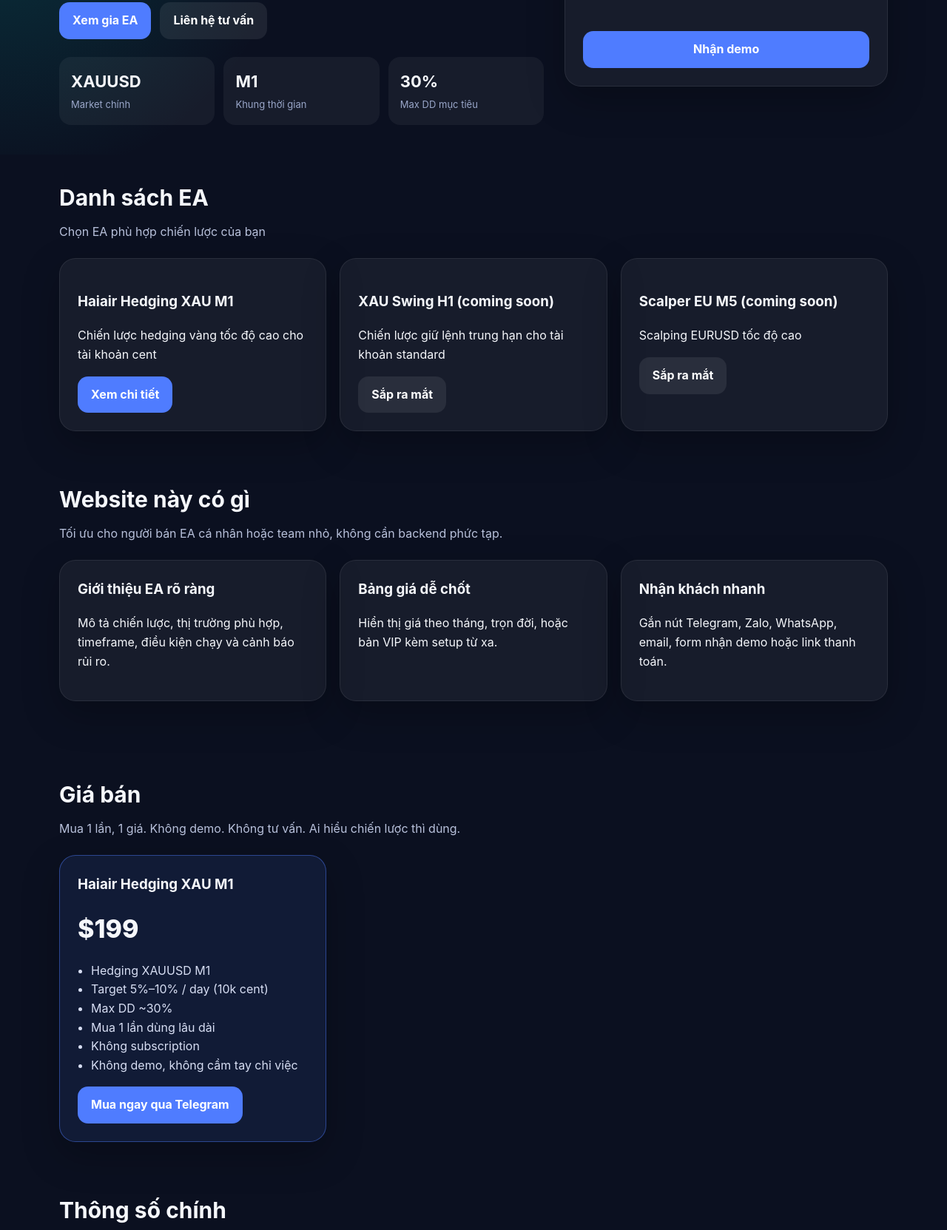
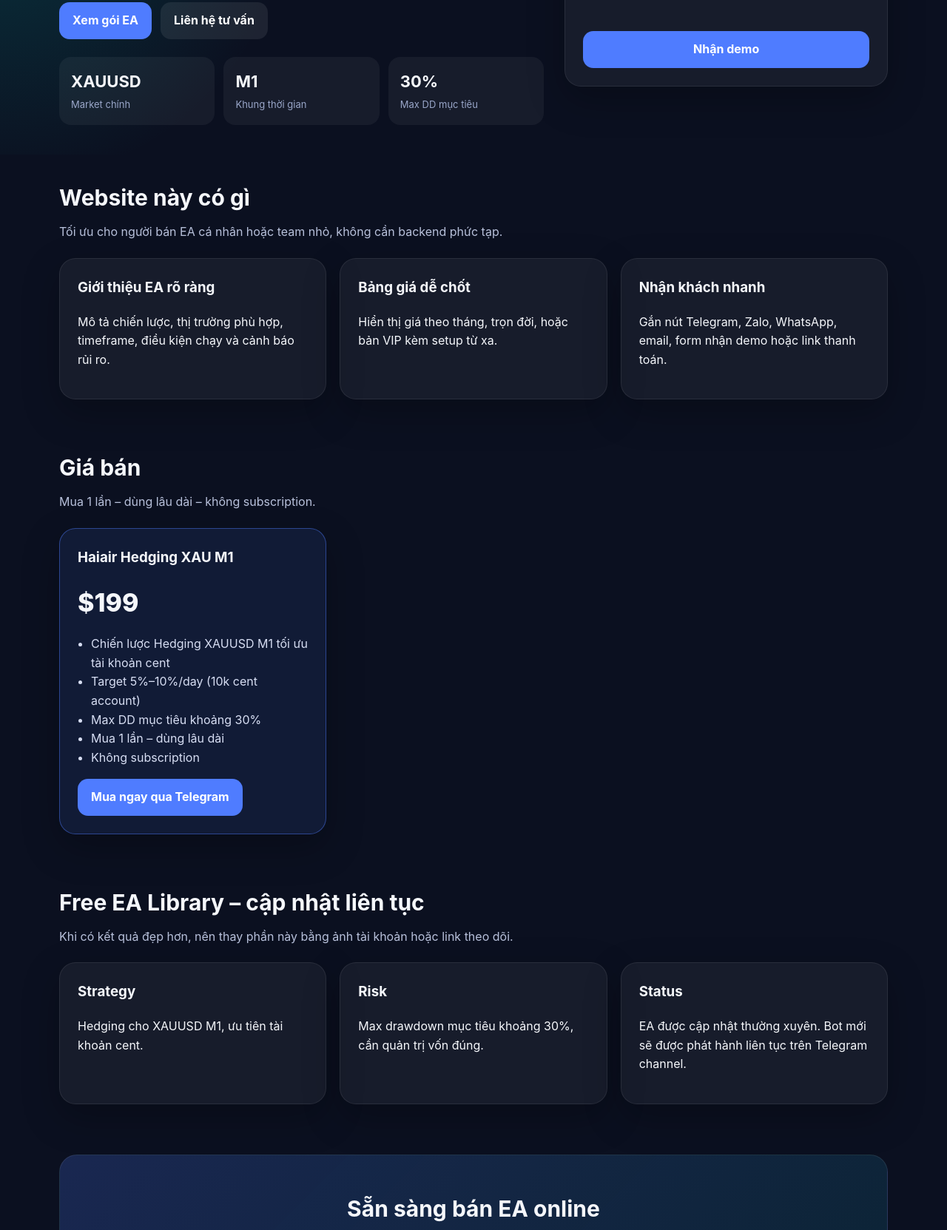
Before and after one commit to meta240dt-debug/ea-store, a plain HTML site: page index.html in a window 1280 px wide. Shown: the part 582-2245 px from the top of the page at 74% size. Drawn offline with Linux system fonts and the light colour scheme.

Commit message:
Update index.html

```diff
--- a/index.html
+++ b/index.html
@@ -92,7 +92,7 @@
   <header>
     <div class="container">
       <nav>
-        <a href="#" class="logo">EA STORE</a>
+        <a href="#" class="logo">Haiair Free EA Library</a>
         <div class="nav-links">
           <a href="#features">Tính năng</a>
           <a href="#pricing">Bảng giá</a>
@@ -107,10 +107,10 @@
     <div class="container hero-grid">
       <div>
         <div class="badge">Website bán EA / Robot Trading</div>
-        <h1>EA Hedging XAU M1 – chiến lược đánh vàng tốc độ cao cho tài khoản cent</h1>
-        <p>Chiến lược hedging chuyên cho XAUUSD M1. Phù hợp tài khoản cent 10k. Target tăng trưởng nhanh, kiểm soát drawdown rõ ràng. Hàng build riêng – không public.</p>
+        <h1>Free MT4 / MT5 Expert Advisors – continuously updated with new EA</h1>
+        <p>Thư viện EA miễn phí cho MT4 / MT5. Các bot được cập nhật liên tục theo XAUUSD, Forex majors, Crypto và Indices. Theo dõi Telegram để nhận EA mới ngay khi phát hành.</p>
         <div class="hero-actions">
-          <a href="#pricing" class="btn btn-primary">Xem gia EA</a>
+          <a href="#pricing" class="btn btn-primary">Xem gói EA</a>
           <a href="#contact" class="btn btn-secondary">Liên hệ tư vấn</a>
         </div>
         <div class="stats">
@@ -130,34 +130,7 @@
       </div>
     </div>
   </section>
-<section id="ea-list">
-  <div class="container">
-    <h2 class="section-title">Danh sách EA</h2>
-    <p class="section-sub">Chọn EA phù hợp chiến lược của bạn</p>
 
-    <div class="grid-3">
-
-      <div class="card">
-        <h3>Haiair Hedging XAU M1</h3>
-        <p>Chiến lược hedging vàng tốc độ cao cho tài khoản cent</p>
-        <a href="#pricing" class="btn btn-primary">Xem chi tiết</a>
-      </div>
-
-      <div class="card">
-        <h3>XAU Swing H1 (coming soon)</h3>
-        <p>Chiến lược giữ lệnh trung hạn cho tài khoản standard</p>
-        <a href="#" class="btn btn-secondary">Sắp ra mắt</a>
-      </div>
-
-      <div class="card">
-        <h3>Scalper EU M5 (coming soon)</h3>
-        <p>Scalping EURUSD tốc độ cao</p>
-        <a href="#" class="btn btn-secondary">Sắp ra mắt</a>
-      </div>
-
-    </div>
-  </div>
-</section>
   <section id="features">
     <div class="container">
       <h2 class="section-title">Website này có gì</h2>
@@ -180,21 +153,19 @@
   </section>
 
   <section id="pricing">
-    <section id="pricing">
     <div class="container">
       <h2 class="section-title">Giá bán</h2>
-    <p class="section-sub">Mua 1 lần, 1 giá. Không demo. Không tư vấn. Ai hiểu chiến lược thì dùng.</p>
+      <p class="section-sub">Mua 1 lần – dùng lâu dài – không subscription.</p>
       <div class="plans">
         <div class="card plan highlight">
           <h3>Haiair Hedging XAU M1</h3>
           <div class="price">$199</div>
           <ul>
-          <li>Hedging XAUUSD M1</li>
-          <li>Target 5%–10% / day (10k cent)</li>
-          <li>Max DD ~30%</li>
-          <li>Mua 1 lần dùng lâu dài</li>
+            <li>Chiến lược Hedging XAUUSD M1 tối ưu tài khoản cent</li>
+            <li>Target 5%–10%/day (10k cent account)</li>
+            <li>Max DD mục tiêu khoảng 30%</li>
+            <li>Mua 1 lần – dùng lâu dài</li>
             <li>Không subscription</li>
-          <li>Không demo, không cầm tay chỉ việc</li>
           </ul>
           <a href="https://t.me/Haiair" class="btn btn-primary" target="_blank">Mua ngay qua Telegram</a>
         </div>
@@ -204,7 +175,7 @@
 
   <section id="reviews">
     <div class="container">
-      <h2 class="section-title">Thông số chính</h2>
+      <h2 class="section-title">Free EA Library – cập nhật liên tục</h2>
       <p class="section-sub">Khi có kết quả đẹp hơn, nên thay phần này bằng ảnh tài khoản hoặc link theo dõi.</p>
       <div class="reviews">
         <div class="card review">
@@ -217,7 +188,7 @@
         </div>
         <div class="card review">
           <h3>Status</h3>
-          <p>Đang chạy test ổn định. Không bán đại trà. Chỉ dành cho người hiểu cách dùng EA hedging.</p>
+          <p>EA được cập nhật thường xuyên. Bot mới sẽ được phát hành liên tục trên Telegram channel.</p>
         </div>
       </div>
     </div>
```
Lines whose indentation alone changed are shown as unchanged.
